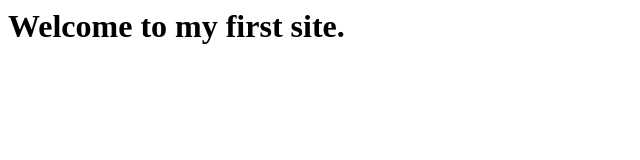
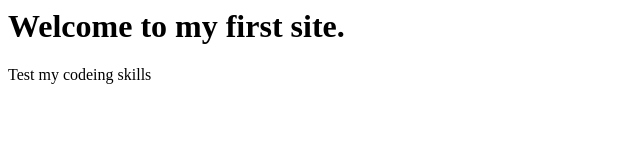
Before and after one commit to Hack-My-Life/brodys-site.github.io, a plain HTML site: page index.html in a window 1280 px wide. Shown: the whole page, without its empty margins (0-640 px from the left). Drawn offline with Linux system fonts and the light colour scheme.

Commit message:
The first save
Added paragraph

```diff
--- a/index.html
+++ b/index.html
@@ -1,3 +1,4 @@
 <title>Brody's Site</title>
 <p></p><p></p><p></p>
 <h1>Welcome to my first site.</h1>
+<p>Test my codeing skills</p>
```
